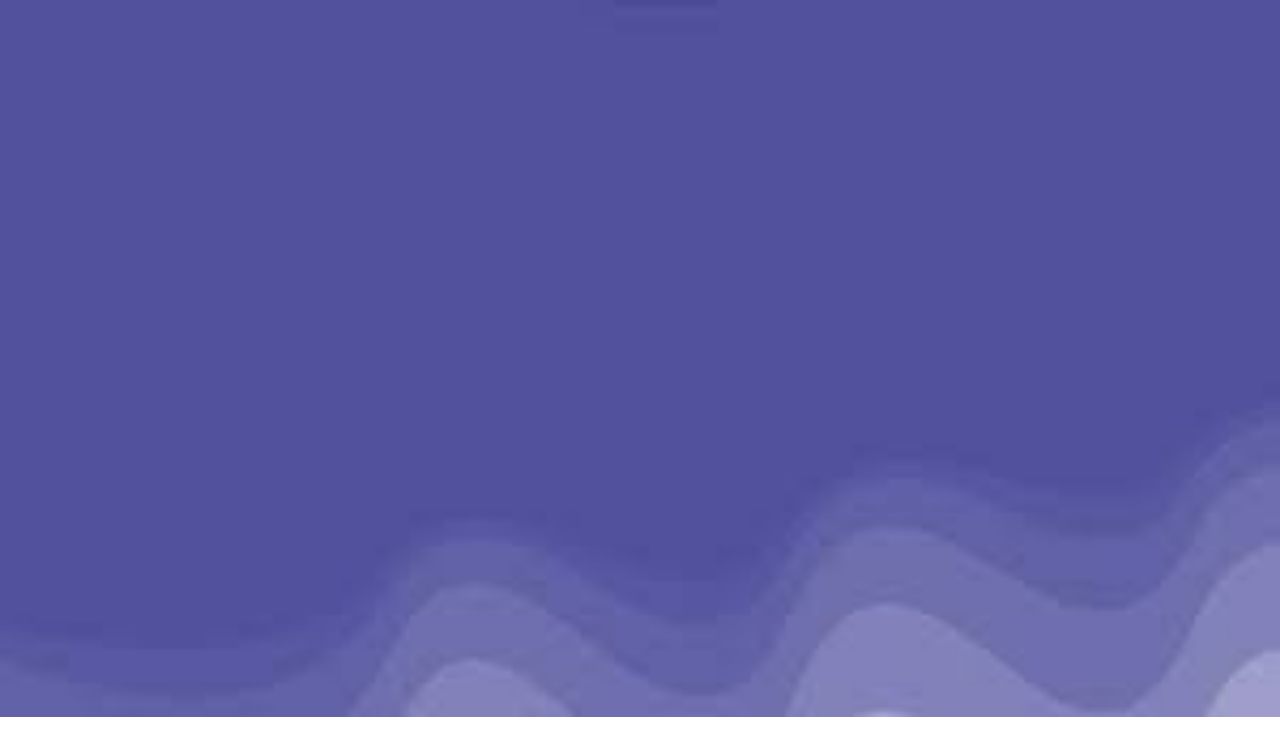
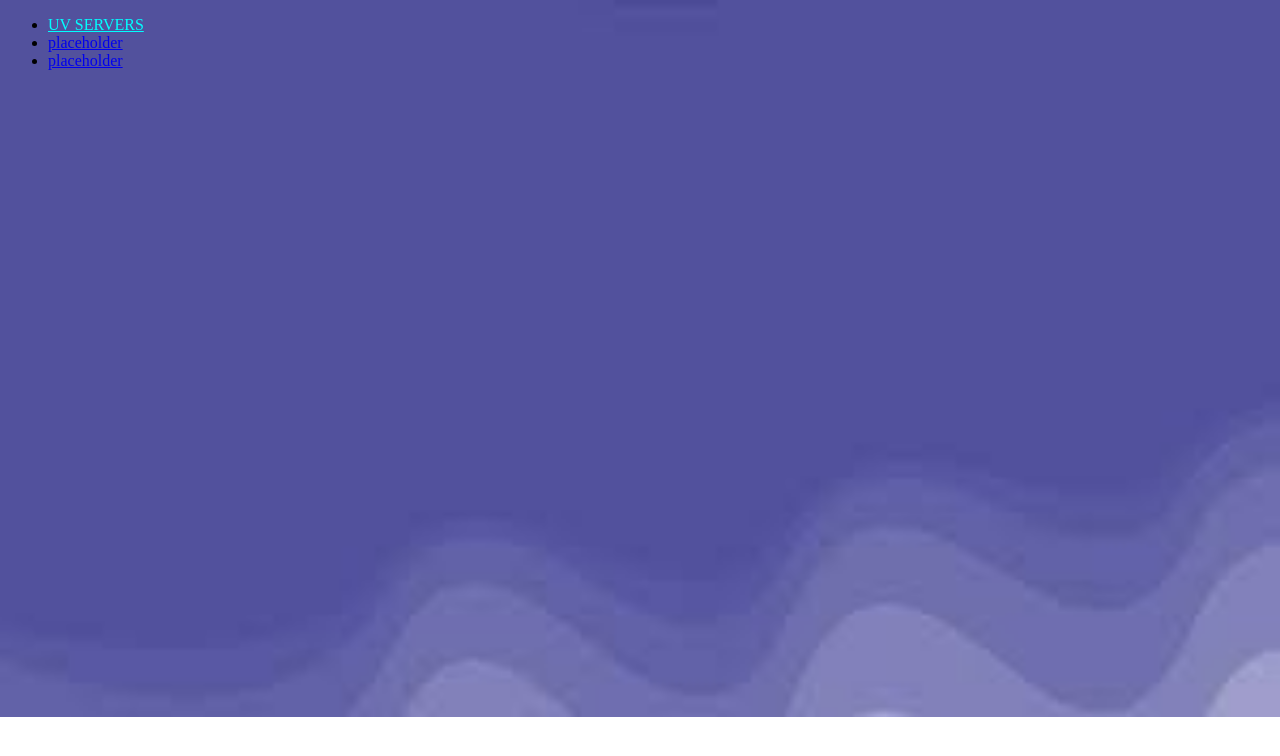
Before and after one commit to corbra0922a/website, a plain HTML site: page sites.html in a window 1280 px wide. Drawn offline with Linux system fonts and the light colour scheme.

Commit message:
Update sites.html

```diff
--- a/sites.html
+++ b/sites.html
@@ -7,6 +7,16 @@
                 background: url('./back.jpeg') no-repeat;
                 background-size: cover;
             }
-        <li><a href="./uv-select-site.html">UV SERVERS</a></li>
-        <li><a href="./placeholder.html">placeholder</a></li>
-        <li><a href="./placeholder.html">placeholder</a></li>
+            .cyan-link {
+                color: cyan;
+            }
+        </style>
+    </head>
+    <body>
+        <ul>
+            <li><a href="./uv-select-site.html" class="cyan-link">UV SERVERS</a></li>
+            <li><a href="./placeholder.html">placeholder</a></li>
+            <li><a href="./placeholder.html">placeholder</a></li>
+        </ul>
+    </body>
+</html>
```
